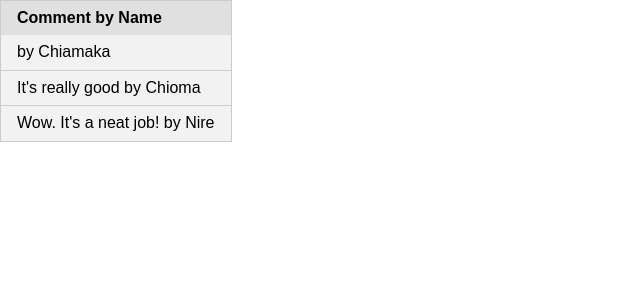
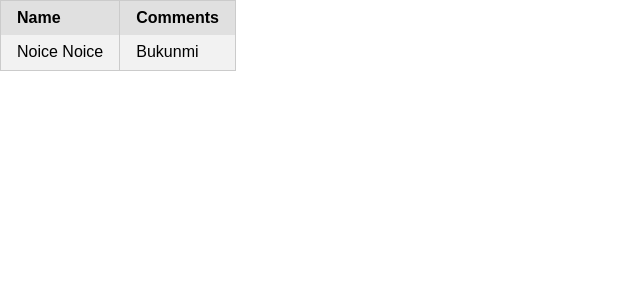
Before and after one commit to chicheeks/MyBlog, a Flask app: page /view_comments in a window 1280 px wide. Shown: the top 300 px of the page, without its empty margins (0-640 px from the left). Run offline with Flask 2, Linux system fonts and the light colour scheme.

Commit message:
New stuff

```diff
--- a/Websitecomments.txt
+++ b/Websitecomments.txt
@@ -1,3 +1 @@
- by Chiamaka
-It's really good by Chioma
-Wow. It's a neat job! by Nire
+Noice Noice : Bukunmi
--- a/main.py
+++ b/main.py
@@ -15,7 +15,7 @@ def commentMenu():
         name = request.form.get('username')
         comment = request.form.get('comment')
         commentFile = open('Websitecomments.txt', 'a')
-        commentFile.write(comment + ' by ' + name + '\n')
+        commentFile.write(comment + ' : ' + name + '\n')
         commentFile.close()
     return render_template('comment.html',
                            name=name)
@@ -23,12 +23,7 @@ def commentMenu():
 
 @app.route('/view_comments', methods=['GET', 'POST'])
 def view_comments():
-    with open("Websitecomments.txt", "r") as data_file:
-        for line in data_file.readlines():
-            data = line.split()
-
-    return render_template('view_comments.html', column_names=['Comment by Name'],
-                           data=data, line=line, data_file=open("Websitecomments.txt", "r"))
+    return render_template('view_comments.html', data_file=open("Websitecomments.txt", "r"))
 
 
 @app.route('/progress')
--- a/templates/view_comments.html
+++ b/templates/view_comments.html
@@ -12,15 +12,15 @@
 <table class="pure-table pure-table-bordered">
     <thead>
         <tr>
-            {% for subfield in column_names %}
-            <th>{{ subfield }}</th>
-            {% endfor %}
+            <th>Name</th>
+            <th>Comments</th>
         </tr>
     </thead>
     <tbody>
     {% for line in data_file.readlines() %}
         <tr class="pure-table-odd">
-            <td>{{ line }}</td>
+            <td>{{ line.split(':')[0] }}</td>
+            <td>{{ line.split(':')[1] }}</td>
          </tr>
     {% endfor %}
     </tbody>
```
